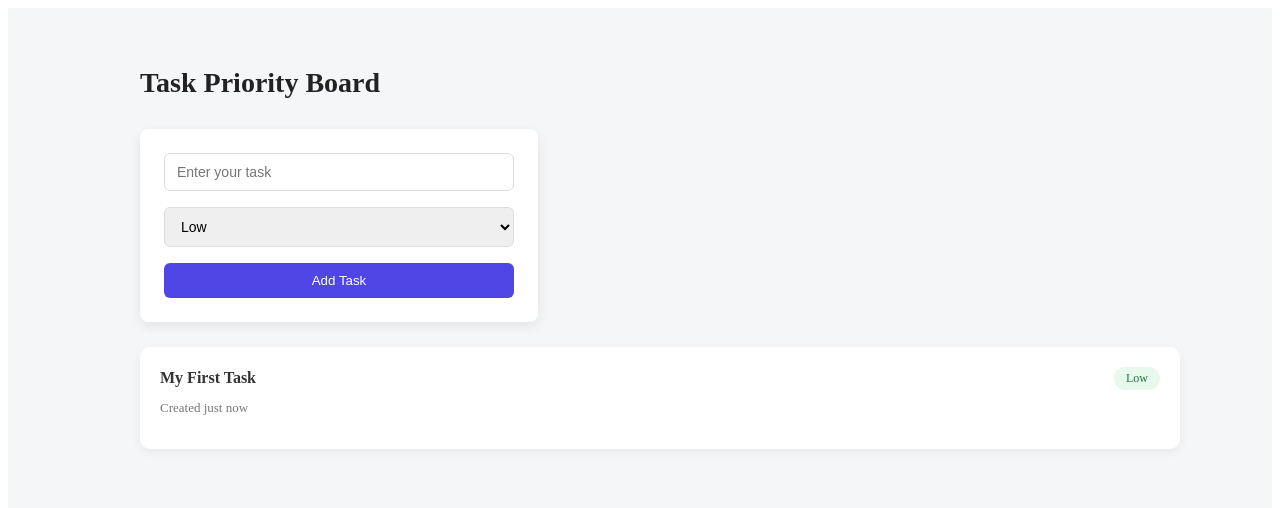
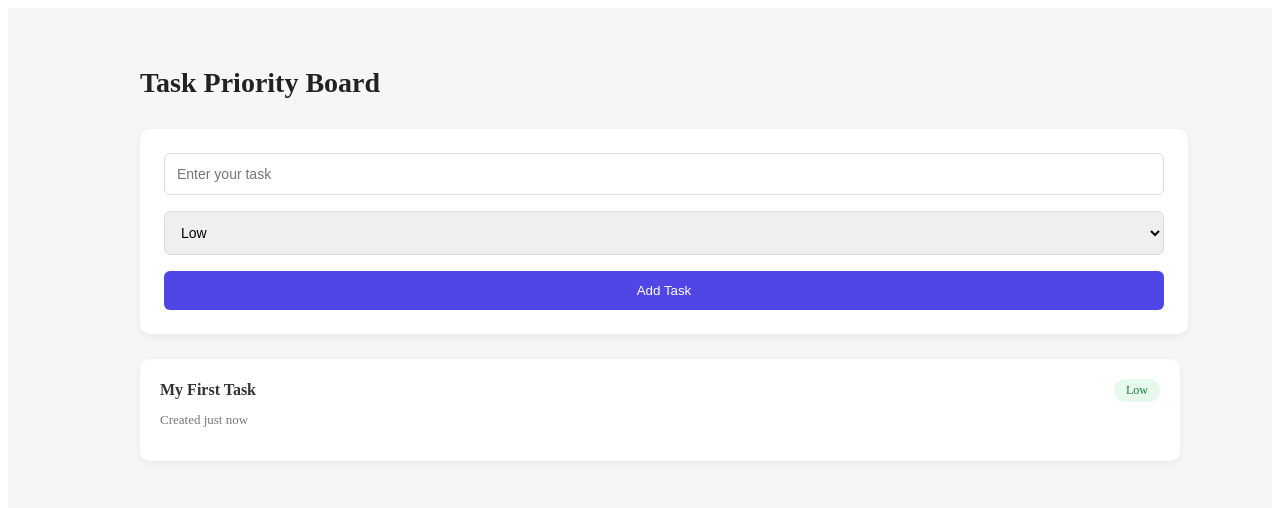
Before and after one commit to muskan-chouhan/react, a React (Vite) app in the folder 39-project-task-board/: page / in a window 1280 px wide. Shown: the top 508 px of the page. Built offline with nearby package versions, Linux system fonts and the light colour scheme.

Commit message:
add desgin in showcards

```diff
--- a/39-project-task-board/src/TaskForm.jsx
+++ b/39-project-task-board/src/TaskForm.jsx
@@ -1,21 +1,21 @@
 import styled from 'styled-components'
 
 const FormCard = styled.div`
-  width: 350px;
+  width: 100%;
   padding: 24px;
-  border-radius: 8px;
+  border-radius: 10px;
   background: white;
-  box-shadow: 0 4px 12px rgba(0, 0, 0, 0.08);
-`
+  box-shadow: 0 3px 10px rgba(0,0,0,0.06);
+`;
 
 const StyledForm = styled.form`
   display: flex;
   flex-direction: column;
   gap: 16px;
-`
+`;
 
 const Input = styled.input`
-  padding: 10px 12px;
+  padding: 12px;
   border-radius: 6px;
   border: 1px solid #ddd;
   font-size: 14px;
@@ -24,10 +24,10 @@ const Input = styled.input`
     outline: none;
     border-color: #4f46e5;
   }
-`
+`;
 
 const Select = styled.select`
-  padding: 10px 12px;
+  padding: 12px;
   border-radius: 6px;
   border: 1px solid #ddd;
   font-size: 14px;
@@ -36,10 +36,10 @@ const Select = styled.select`
     outline: none;
     border-color: #4f46e5;
   }
-`
+`;
 
 const Button = styled.button`
-  padding: 10px 12px;
+  padding: 12px;
   border-radius: 6px;
   border: none;
   background: #4f46e5;
@@ -51,7 +51,7 @@ const Button = styled.button`
   &:hover {
     background: #4338ca;
   }
-`
+`;
 
 const TaskForm = () => {
   return (
@@ -59,9 +59,9 @@ const TaskForm = () => {
       <StyledForm>
         <Input type="text" placeholder="Enter your task" />
         <Select>
-          <option value="low">Low</option>
-          <option value="medium">Medium</option>
-          <option value="high">High</option>
+          <option>Low</option>
+          <option>Medium</option>
+          <option>High</option>
         </Select>
         <Button>Add Task</Button>
       </StyledForm>
```
